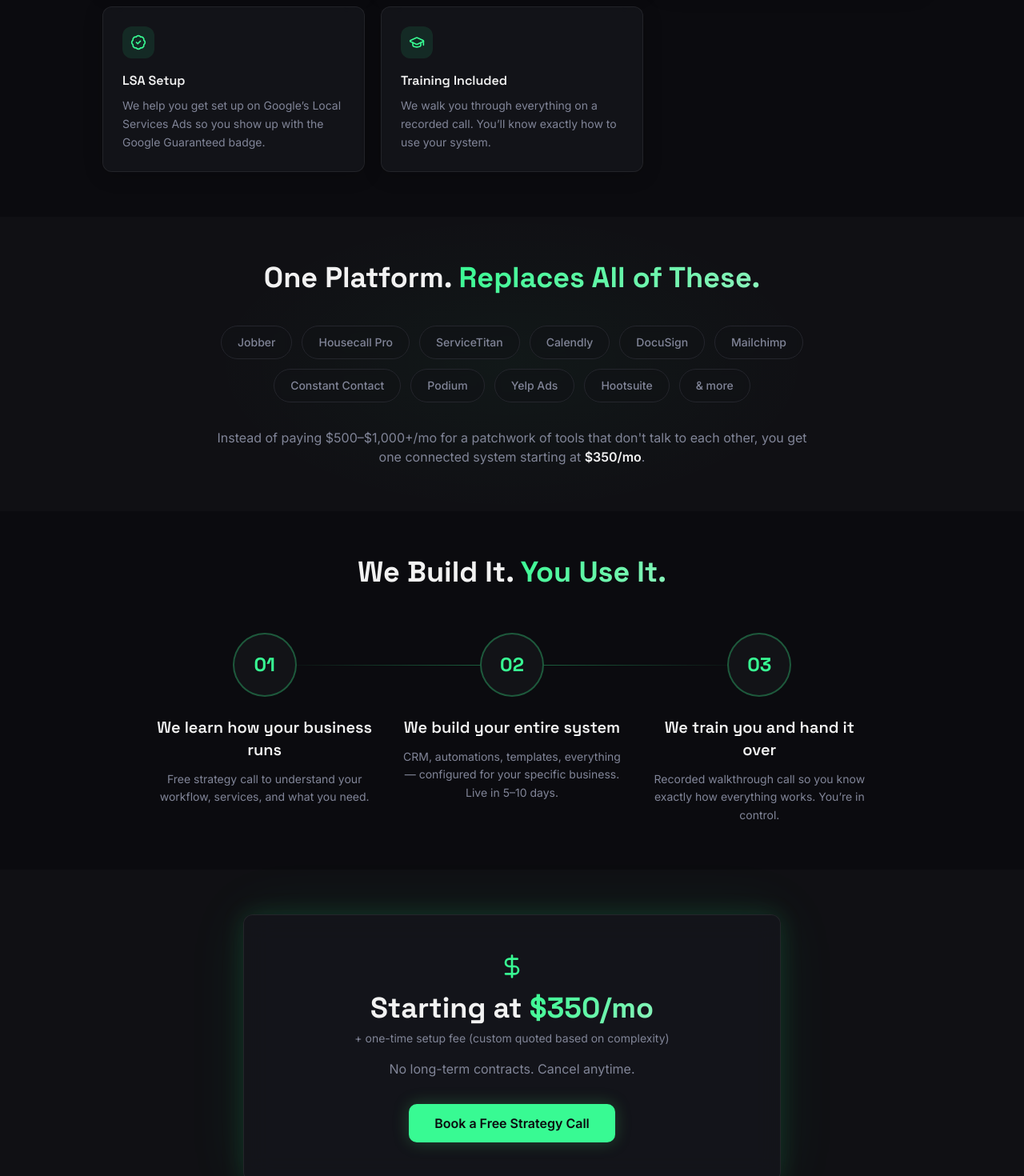
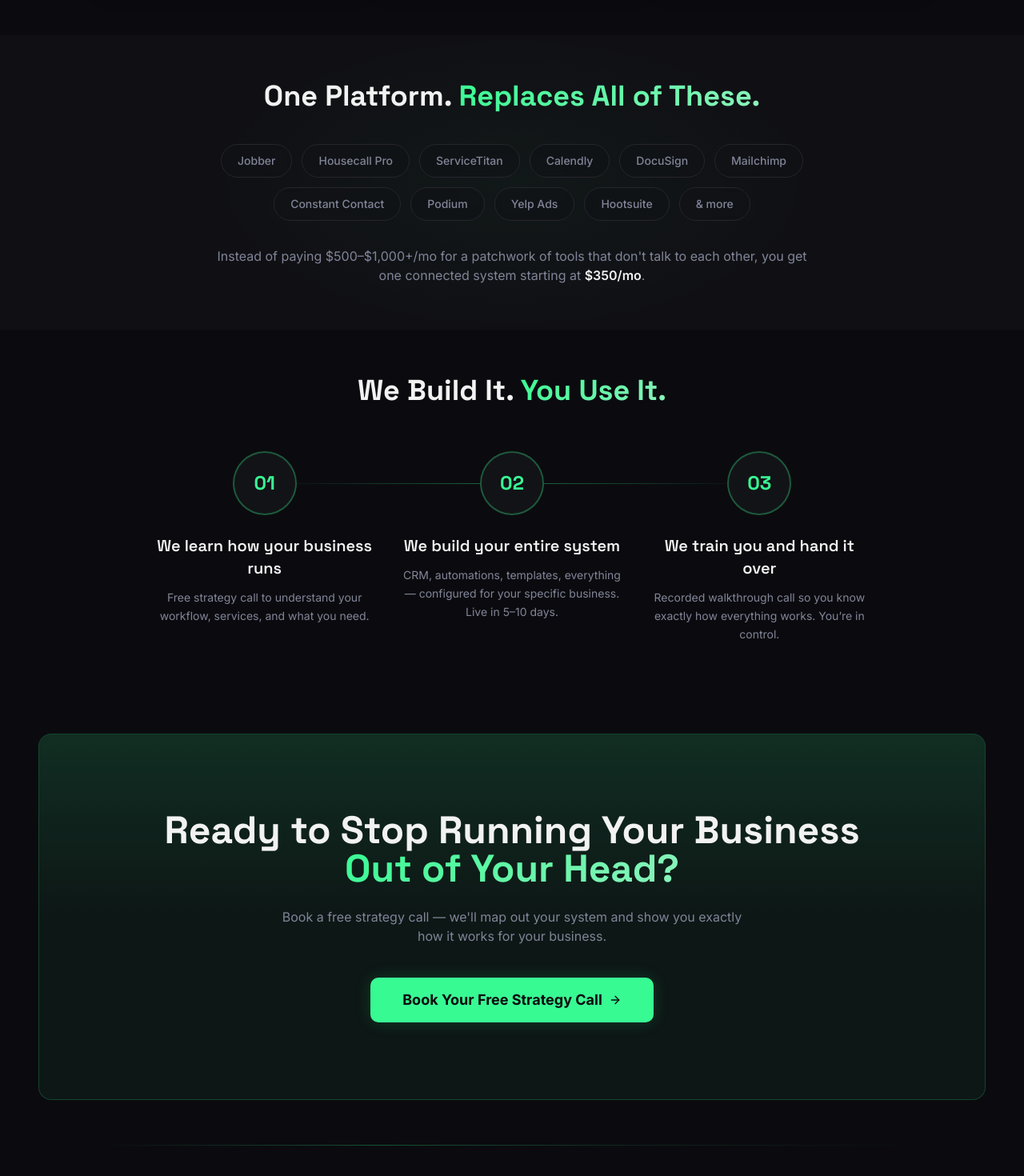
Before and after one commit to jcdammert/scale-mint, a Next.js app: page /business-software in a window 1280 px wide. Shown: the part 2440-3910 px from the top of the page at 80% size. Built offline with nearby package versions, Linux system fonts and the light colour scheme.

Commit message:
Remove pricing box, LSA Setup, and Training Included cards from business-software page
Co-Authored-By: Claude Opus 4.6 <noreply@anthropic.com>

```diff
--- a/src/app/business-software/page.tsx
+++ b/src/app/business-software/page.tsx
@@ -19,12 +19,9 @@ import {
   MapPin,
   Share2,
   MessageSquarePlus,
-  BadgeCheck,
-  GraduationCap,
   Brain,
   Clock,
   Wrench,
-  DollarSign,
 } from "lucide-react";
 import Link from "next/link";
 import { useIsMobile } from "@/hooks/useIsMobile";
@@ -128,18 +125,6 @@ const features = [
     title: "Review Request Automation",
     description:
       "After every job, an automatic review request goes out. Your reviews stack up without you asking.",
-  },
-  {
-    icon: BadgeCheck,
-    title: "LSA Setup",
-    description:
-      "We help you get set up on Google\u2019s Local Services Ads so you show up with the Google Guaranteed badge.",
-  },
-  {
-    icon: GraduationCap,
-    title: "Training Included",
-    description:
-      "We walk you through everything on a recorded call. You\u2019ll know exactly how to use your system.",
   },
 ];
 
@@ -398,44 +383,6 @@ export default function BusinessSoftwarePage() {
         </div>
       </section>
 
-      {/* ─── PRICING ─── */}
-      <section className="section-padding section-alt">
-        <div className="container mx-auto">
-          <motion.div
-            initial={isMobile ? false : { opacity: 0, y: 20 }}
-            whileInView={{ opacity: 1, y: 0 }}
-            viewport={{ once: true }}
-            className="card-glass card-glow-green mx-auto max-w-2xl p-8 md:p-12 text-center border-primary/30"
-          >
-            <DollarSign size={32} className="mx-auto mb-4 text-primary" />
-            <h2 className="font-heading text-3xl font-bold text-foreground md:text-4xl">
-              Starting at{" "}
-              <span className="text-gradient">$350/mo</span>
-            </h2>
-            <p className="mt-2 text-sm text-muted-foreground">
-              + one-time setup fee (custom quoted based on complexity)
-            </p>
-            <p className="mt-4 text-muted-foreground">
-              No long-term contracts. Cancel anytime.
-            </p>
-            <div className="mt-8">
-              <a
-                href="/book"
-                className="block w-full sm:w-auto sm:inline-block"
-              >
-                <Button
-                  variant="hero"
-                  size="lg"
-                  className="w-full sm:w-auto px-8 py-6 text-base"
-                >
-                  Book a Free Strategy Call
-                </Button>
-              </a>
-            </div>
-          </motion.div>
-        </div>
-      </section>
-
       {/* ─── FINAL CTA ─── */}
       <section className="section-padding">
         <div className="container mx-auto">
```
